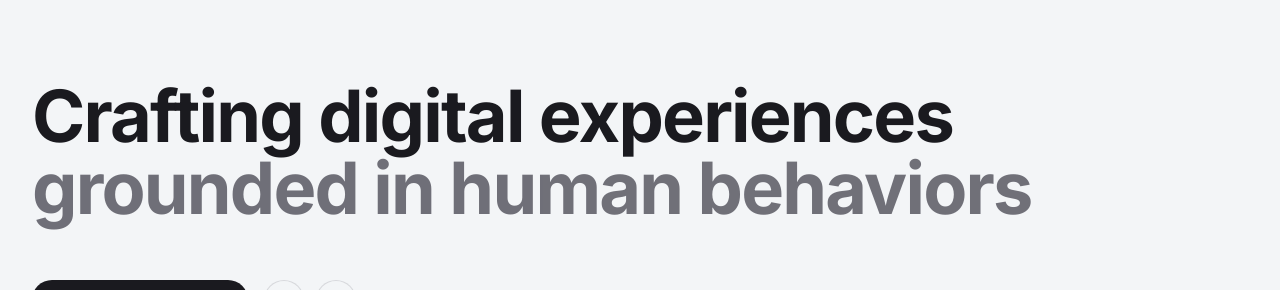
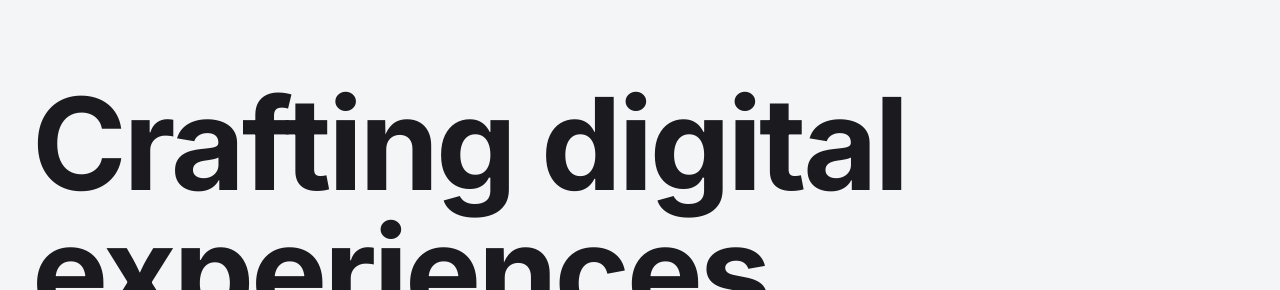
Before and after one commit to huy-nguyen190603/wave-and-design-showcase, a React (Vite) app: page / in a window 1280 px wide. Shown: the top 290 px of the page. Built offline with nearby package versions, Linux system fonts and the light colour scheme; a web font is replaced by a local one.

Commit message:
increase font size heading

```diff
--- a/src/components/HeroSection.tsx
+++ b/src/components/HeroSection.tsx
@@ -18,7 +18,7 @@ const HeroSection = () => {
         {/* Left-aligned Content */}
         <div className="space-y-6 sm:space-y-8 lg:space-y-10 mt-6 sm:mt-8 lg:mt-10">
           <div className="space-y-6 sm:space-y-8">
-            <h1 className="text-3xl sm:text-4xl md:text-5xl lg:text-6xl xl:text-7xl font-inter font-bold tracking-tight leading-[1.1] text-left pb-2 sm:pb-4">
+            <h1 className="text-5xl sm:text-6xl md:text-7xl lg:text-8xl xl:text-9xl font-inter font-bold tracking-tight leading-[1.1] text-left pb-2 sm:pb-4">
               Crafting digital experiences <br /> <span className="text-muted-foreground animate-pulse">grounded in human behaviors</span>
             </h1>
           </div>
```
